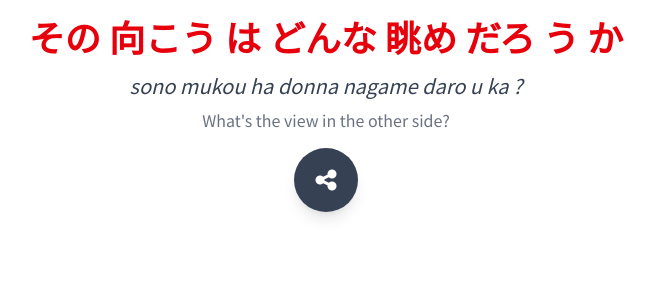
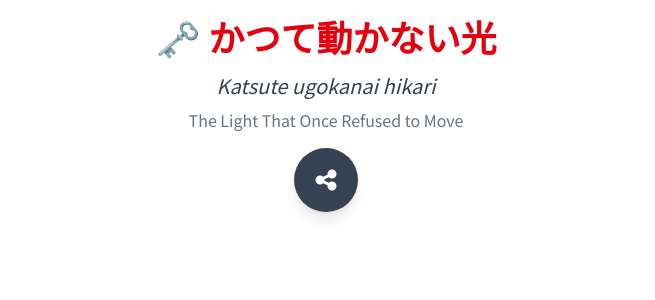
Before and after one commit to KevinCotoCarrera/ZenGL, a SvelteKit app: page /day-2 in a window 1280 px wide. Shown: the top 300 px of the page, without its empty margins (314-969 px from the left). Built offline with nearby package versions, Linux system fonts and the light colour scheme.

Commit message:
feat: day 2

```diff
--- a/src/routes/day-2/+page.svelte
+++ b/src/routes/day-2/+page.svelte
@@ -7,9 +7,9 @@
 
 </script>
 <Phrase
-phrase="その 向こう は どんな 眺め だろ う か‌"
-romaji="sono mukou ha donna nagame daro u ka ?"
-translation="What's the view in the other side?"
+phrase="🗝️ かつて動かない光"
+romaji="Katsute ugokanai hikari"
+translation="The Light That Once Refused to Move"
 />
 
 <CanvasContainer>
--- a/src/routes/day-2/Scene.svelte
+++ b/src/routes/day-2/Scene.svelte
@@ -11,20 +11,43 @@
         return [x, y, z];
     });
 
-    let lightPosition: Position = $state([5, 32, 32]);
+    const initialPosition: Position = [5, 32, 32];
 
+    let lightPosition: Position = $state(initialPosition);
     let time = $state(0);
+    let refusalCount = $state(0);
+    const maxRefusals = 3;
+
     const moveLight = () => {
         time += 0.01;
+
+        if (refusalCount < maxRefusals) {
+            const tempPos: Position = [
+                5 + Math.sin(time * 5) * 10,
+                32 + Math.cos(time * 5) * 10,
+                32 + Math.sin(time * 6) * 10
+            ];
+
+            if (time % 0.5 < 0.1) {
+                lightPosition = initialPosition;
+                refusalCount++;
+            } else {
+                lightPosition = tempPos;
+            }
+        }
+        else {
             lightPosition = [
                 5 + Math.sin(time * 1) * 10,
                 32 + Math.cos(time * 1) * 10,
                 32 + Math.sin(time * 2) * 10
             ];
+        }
+
         requestAnimationFrame(moveLight);
     };
     moveLight();
 </script>
+
 
 <T.Fog attach="fog" args={['#003366', 10, 50]} />
 <T.PerspectiveCamera makeDefault position={[0, 0, 20]} oncreate={(ref) => ref.lookAt(0, 0, 0)} />
```
Lines whose indentation alone changed are shown as unchanged.
